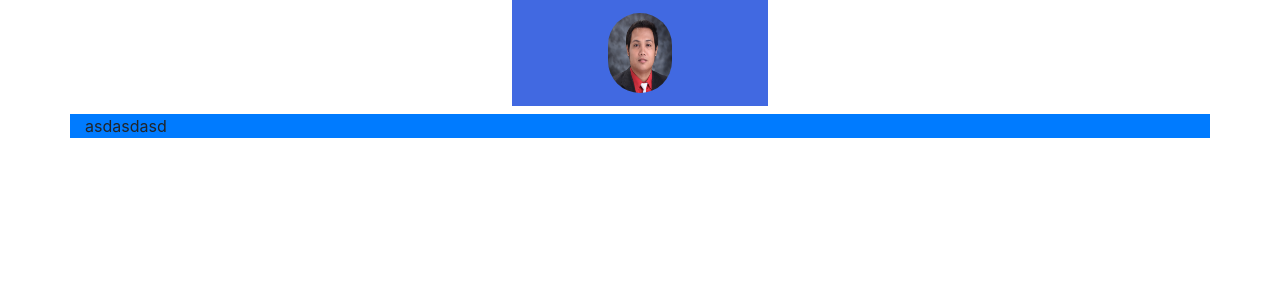
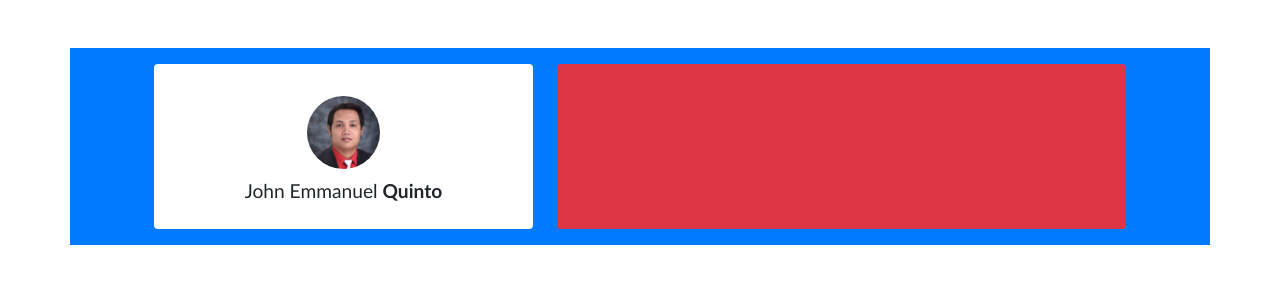
Before and after one commit to meme10emem/gitHubtest, a plain HTML site: page index.html in a window 1280 px wide. Drawn offline with nearby package versions, Linux system fonts and the light colour scheme.

Commit message:
Update index.html

```diff
--- a/index.html
+++ b/index.html
@@ -1,32 +1,22 @@
 <html>
-    <style>
-        .aboutme{
-            height: auto;
-            width: 20%;
-            background-color: royalblue;
-            margin: auto;
-        }
+    <head>
+        <link rel="stylesheet" href="https://stackpath.bootstrapcdn.com/bootstrap/4.5.2/css/bootstrap.min.css" integrity="sha384-JcKb8q3iqJ61gNV9KGb8thSsNjpSL0n8PARn9HuZOnIxN0hoP+VmmDGMN5t9UJ0Z" crossorigin="anonymous">
+        <link href='http://fonts.googleapis.com/css?family=Oswald:400,300,700' rel='stylesheet' type='text/css'>
+    </head>
 
-        .image-size{
-            height: 10%;
-            width: 25%;
-            margin-top: 5%;
-            margin-right: 37.5%;
-            margin-bottom: 5%;
-            margin-left: 37.5%;
-            border-radius: 100px;
-        }
-    </style>
-    <link rel="stylesheet" href="https://stackpath.bootstrapcdn.com/bootstrap/4.5.2/css/bootstrap.min.css" integrity="sha384-JcKb8q3iqJ61gNV9KGb8thSsNjpSL0n8PARn9HuZOnIxN0hoP+VmmDGMN5t9UJ0Z" crossorigin="anonymous">
-    <body>
+    <body style="font-family: calibri; font-size: 120%;">
 
-        <div class="aboutme">
+        <div class="container bg-primary p-3 mt-5">
 
-            <img class="image-size" src="2x2 pic ko.jpg" alt="">
+           <div class="row justify-content-md-center">
+                <div class="col-4 p-2 bg-white rounded">
+                    <img class="rounded-circle mx-auto d-block mt-4" style="max-width: 20%;" src="2x2 pic ko.jpg" alt="">
+                    <p class="text-center mt-2">John Emmanuel <b>Quinto</b></p>
+                </div>
+                <div class="col-6 p-2 bg-danger ml-4 rounded"></div>
+           </div>
 
         </div>
 
-        <div class="container mt-2 bg-primary">asdasdasd</div>
-
     </body>
 </html>
```
